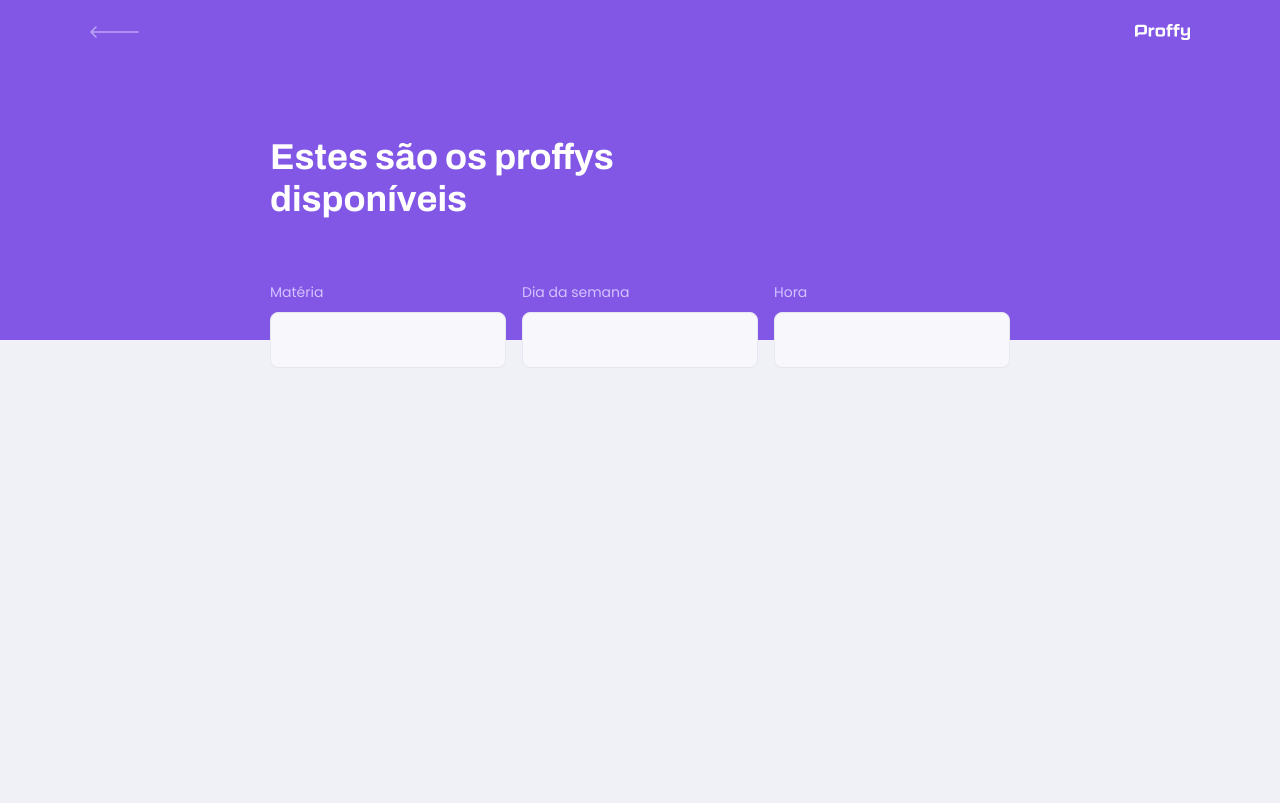
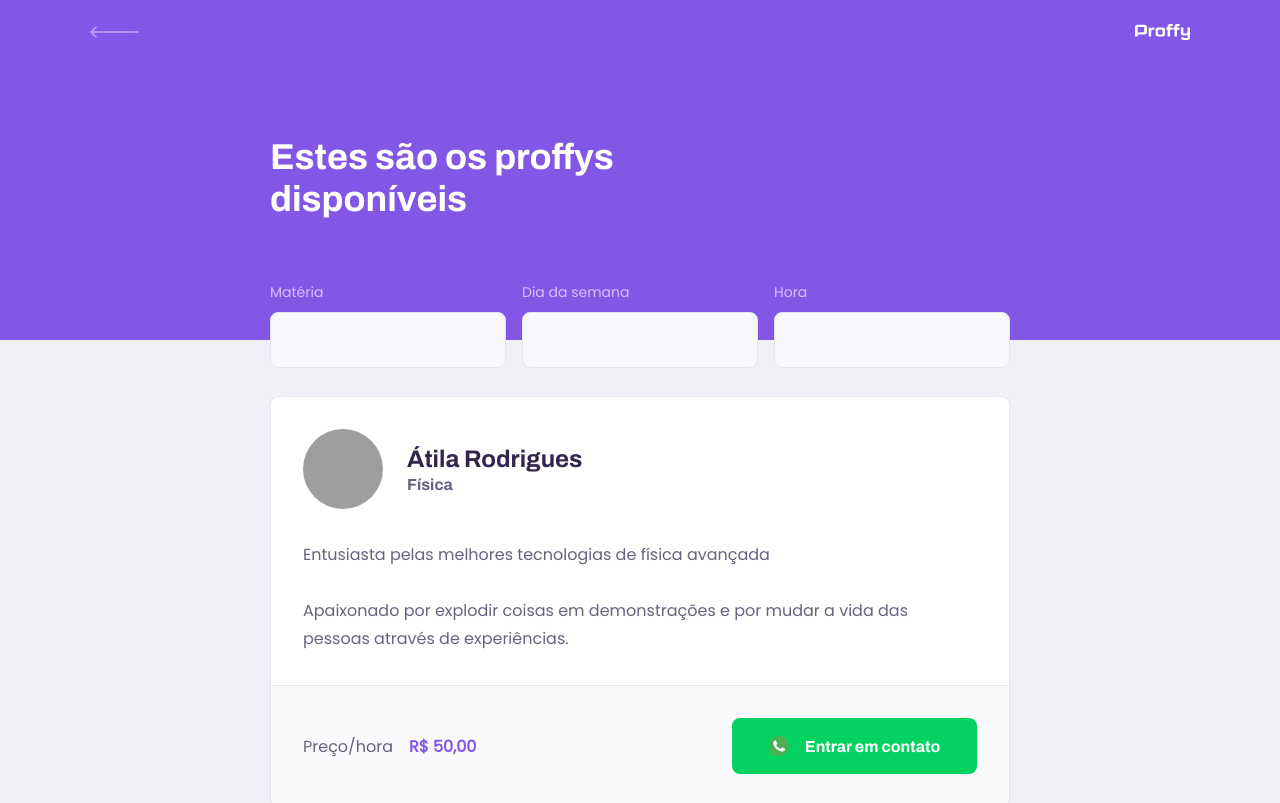
Before and after one commit to atilara/proffy, a React (Create React App) app in the folder web/: page /study in a window 1280 px wide. Shown: the top 803 px of the page. Built offline with nearby package versions, Linux system fonts and the light colour scheme; grey boxes are pictures that could not be loaded.

Commit message:
Create TeacherItem component

```diff
--- a/web/src/assets/styles/global.css
+++ b/web/src/assets/styles/global.css
@@ -45,6 +45,7 @@
 body, button, input, textarea {
 	/* rem contribui para a fluidez e responsividade, precisando apenas alterar o font-size para modificar o tamanho de tudo */
 	font: 500 1.6rem Poppins;
+	color: var(--color-text-base);
 }
 
 .container {
--- /dev/null
+++ b/web/src/components/TeacherItem/index.tsx
@@ -0,0 +1,41 @@
+import React from 'react';
+
+import whatsappIcon from '../../assets/images/icons/whatsapp.svg';
+
+import './styles.css';
+
+function TeacherItem() {
+	return (
+		<article className="teacher-item">
+			<header>
+				<img
+					src="https://avatars1.githubusercontent.com/u/45675035?s=460&u=e8277ab9d3eb18151613a2699e1fbb6572a3dcc4&v=4"
+					alt="Átila Rodrigues"
+				/>
+				<div>
+					<strong>Átila Rodrigues</strong>
+					<span>Física</span>
+				</div>
+			</header>
+			<p>
+				Entusiasta pelas melhores tecnologias de física avançada
+				<br />
+				<br />
+				Apaixonado por explodir coisas em demonstrações e por mudar a
+				vida das pessoas através de experiências.
+			</p>
+			<footer>
+				<p>
+					Preço/hora
+					<strong>R$ 50,00</strong>
+				</p>
+				<button type="button">
+					<img src={whatsappIcon} alt="Whatsapp" />
+					Entrar em contato
+				</button>
+			</footer>
+		</article>
+	);
+}
+
+export default TeacherItem;
--- /dev/null
+++ b/web/src/components/TeacherItem/styles.css
@@ -0,0 +1,104 @@
+.teacher-item {
+	background: var(--color-box-base);
+	border: 1px solid var(--color-line-in-white);
+	border-radius: 0.8rem;
+	margin-top: 2.4rem;
+	overflow: hidden;
+}
+
+.teacher-item header {
+	padding: 3.2rem 2rem;
+	display: flex;
+	align-items: center;
+}
+
+.teacher-item header img {
+	width: 8rem;
+	height: 8rem;
+	border-radius: 50%;
+}
+
+.teacher-item header div {
+	margin-left: 2.4rem;
+}
+
+.teacher-item header div strong {
+	font: 700 2.4rem Archivo;
+	display: block;
+	color: var(--color-text-title);
+}
+
+.teacher-item header div span {
+	font: 700 1.6rem Archivo;
+	display: block;
+	margin-top: 0.4rem;
+}
+
+.teacher-item > p {
+	padding: 0 2rem;
+	font-size: 1.6rem;
+	line-height: 2.8rem;
+}
+
+.teacher-item footer {
+	padding: 3.2rem 2rem;
+	background: var(--color-box-footer);
+	border-top: 1px solid var(--color-line-in-white);
+	margin-top: 3.2rem;
+	display: flex;
+	align-items: center;
+	justify-content: space-between;
+}
+
+.teacher-item footer p strong {
+	color: var(--color-primary);
+	font-size: 1.6rem;
+	display: block;
+}
+
+.teacher-item footer button {
+	width: 20rem;
+	height: 5.6rem;
+	background: var(--color-secundary);
+	color: var(--color-button-text);
+	border: 0;
+	border-radius: 0.8rem;
+	cursor: pointer;
+	font: 700 1.4rem Archivo;
+	display: flex;
+	align-items: center;
+	justify-content: space-evenly;
+	transition: 0.2s;
+}
+
+.teacher-item footer button:hover {
+	background: var(--color-secundary-dark);
+}
+
+@media (min-width: 700px) {
+
+	.teacher-item header,
+	.teacher-item footer {
+		padding: 3.2rem;
+	}
+
+	.teacher-item > p {
+		padding: 0 3.2rem;
+	}
+
+	.teacher-item footer p strong {
+		display: initial;
+		margin-left: 1.6rem;
+	}
+
+	.teacher-item footer button {
+		width: 24.5rem;
+		font-size: 1.6rem;
+		justify-content: center;
+	}
+
+	.teacher-item footer button img {
+		margin-right: 1.6rem;
+	}
+
+}
--- a/web/src/pages/TeacherList/index.tsx
+++ b/web/src/pages/TeacherList/index.tsx
@@ -1,6 +1,7 @@
 import React from 'react';
 
 import PageHeader from '../../components/PageHeader';
+import TeacherItem from '../../components/TeacherItem';
 
 import './styles.css';
 
@@ -23,6 +24,11 @@
 					</div>
 				</form>
 			</PageHeader>
+			<main>
+				<TeacherItem />
+				<TeacherItem />
+				<TeacherItem />
+			</main>
 		</div>
 	);
 }
--- a/web/src/pages/TeacherList/styles.css
+++ b/web/src/pages/TeacherList/styles.css
@@ -70,5 +70,10 @@
 		margin-top: 0;
 	}
 
+	#page-teacher-list main {
+		padding: 3.2rem 0;
+		max-width: 740px;
+		margin: 0 auto;
+	}
 
 }
```
